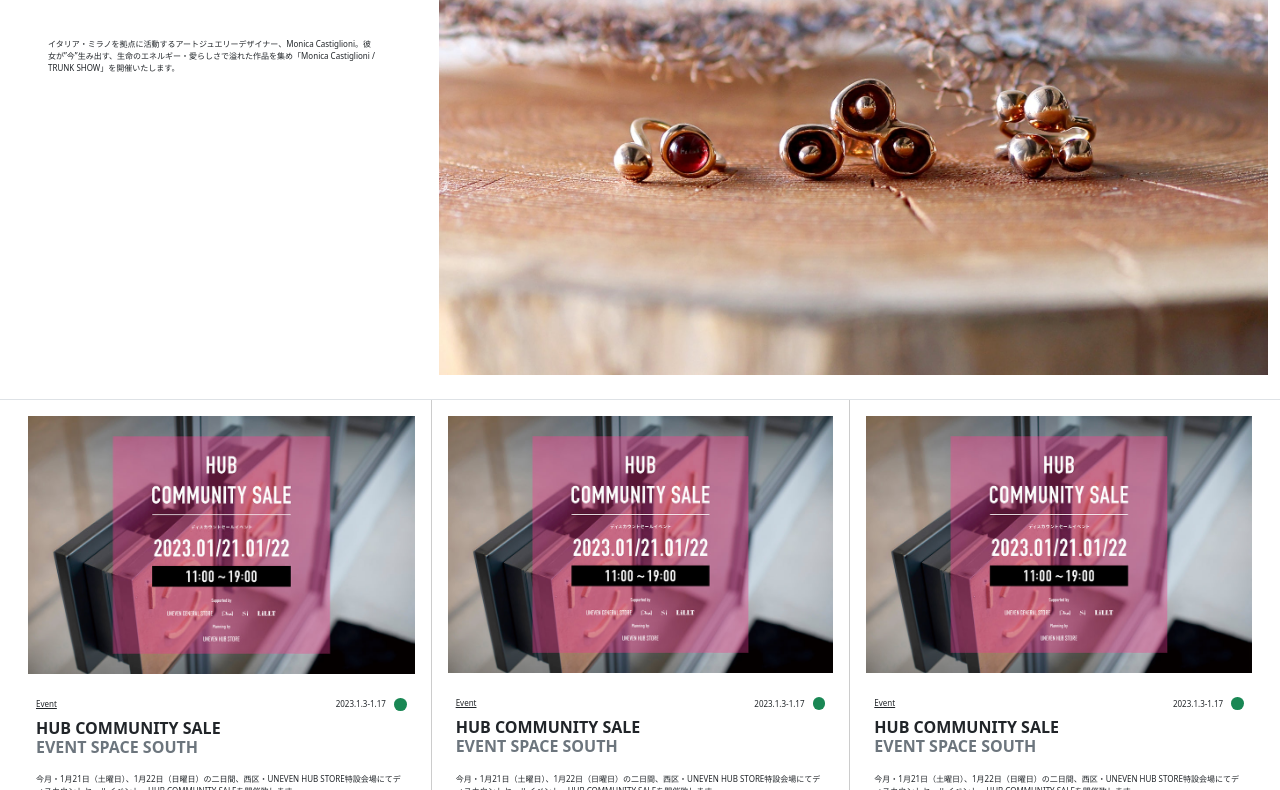
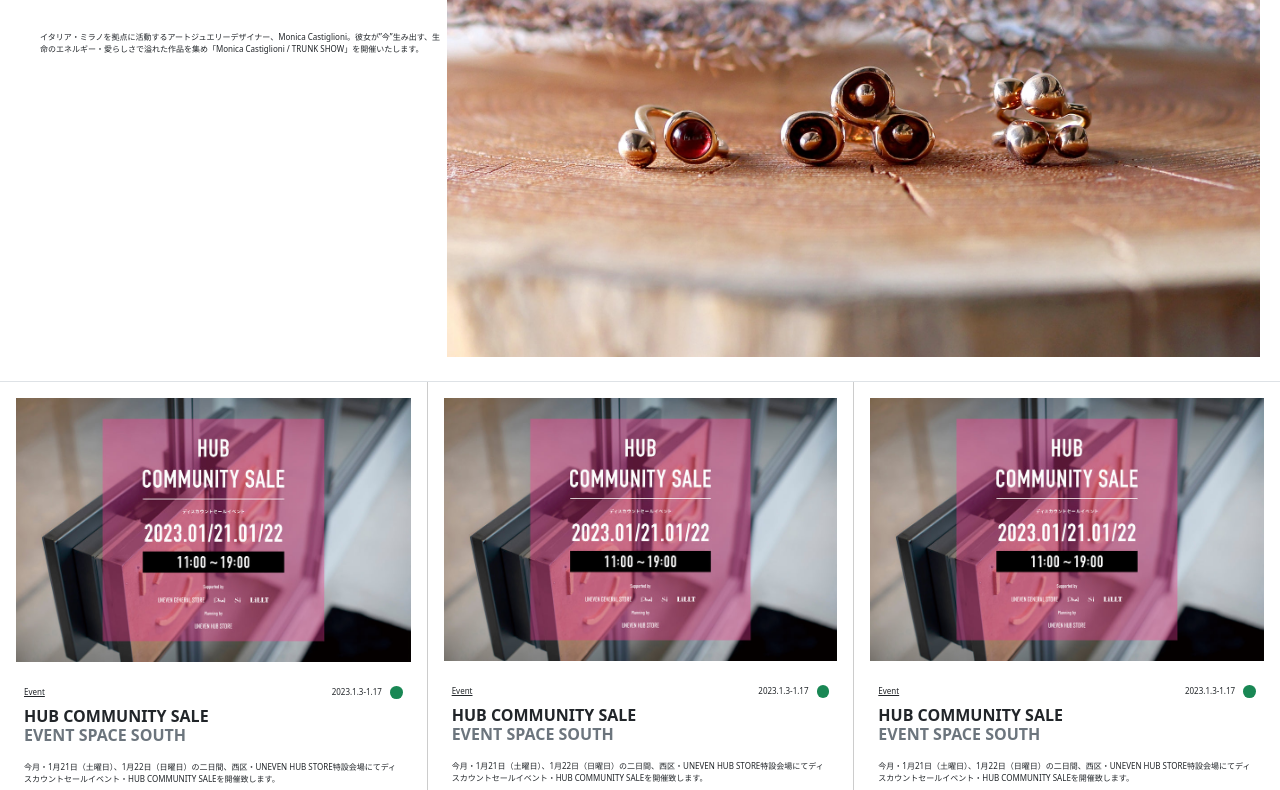
Before and after one commit to ponponmay/unevenhub_demo, a plain HTML site: page bs_demo/unevenhub_demo.html in a window 1280 px wide. Shown: the part 490-1280 px from the top of the page. Drawn offline with nearby package versions, Linux system fonts and the light colour scheme.

Commit message:
padding manual

```diff
--- a/bs_demo/unevenhub_demo.html
+++ b/bs_demo/unevenhub_demo.html
@@ -16,7 +16,13 @@
             } */
             .event:nth-child(3n+2),.event:nth-child(3n+3){
             border-left: 1px solid #ccc;
-        }
+            }
+            main .container-fluid{
+                padding-right:20px ;
+            }
+            .event_item .container-fluid{
+                padding: 0;
+            }
         }
 
         .ball{
@@ -28,7 +34,7 @@
         }
 
         .container-fluid{
-            /* padding: 0 2rem; */
+            padding: 0 40px;
         }
 
     </style>
@@ -70,12 +76,12 @@
     </header>
 
     <main class=" border-bottom mb-3 mb-lg-0">
-        <div class="container-fluid px-0">
+        <div class="container-fluid ">
             <div class="row pb-3 mx-0">
-                <div class="col-12 order-lg-2 col-lg-8 mb-2 ">
+                <div class="col-12 order-lg-2 col-lg-8 mb-2 pe-lg-0 px-0 ">
                     <img class="w-100" src="images/UNEVEN HUB STORE ｜想像を超える、人とモノのハブ体験_files/monica_mein_new.jpg" alt="">
                 </div>
-                <div class="col-12 order-lg-1 col-lg-4 px-lg-5 ">
+                <div class="col-12 order-lg-1 col-lg-4 ps-lg-0 px-0 ">
                     <div class="info d-flex justify-content-between pt-lg-4">
                         <p class="mb-0 text-decoration-underline fs-7">Event</p>
                         <div class="date d-flex align-items-center">
```
